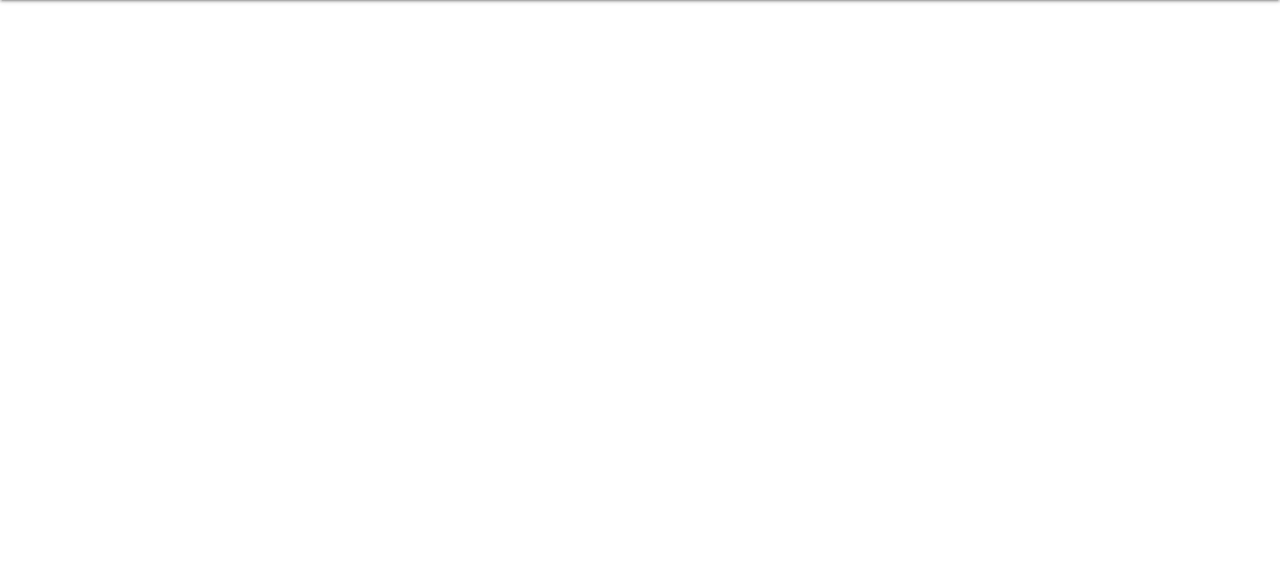
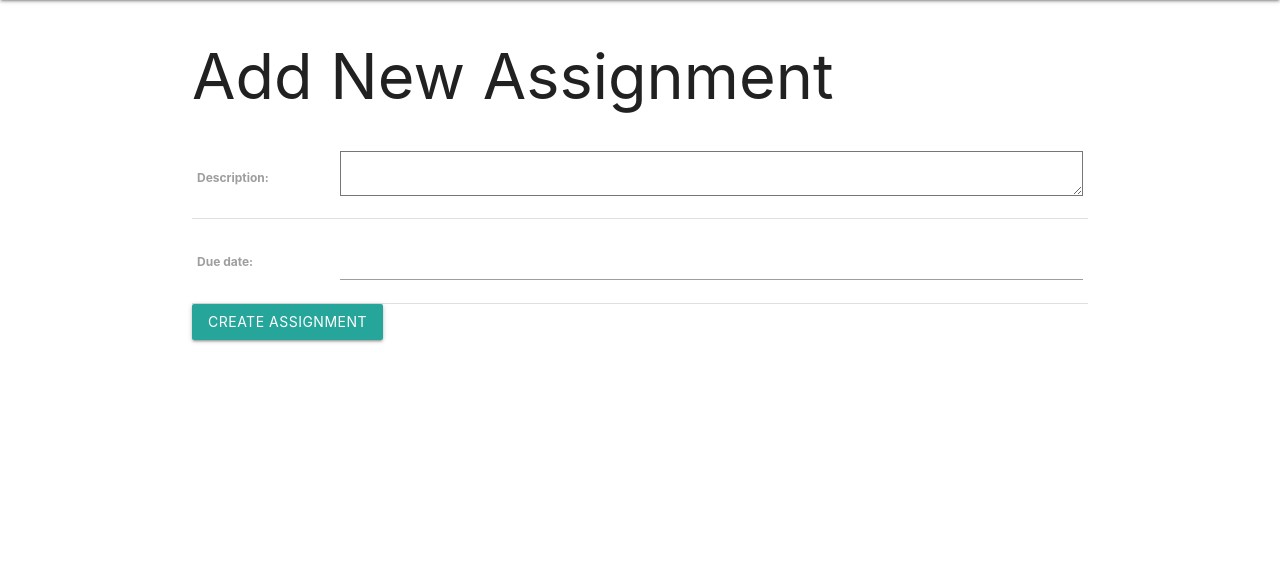
Before and after one commit to ssh930526/on-edge, a Django app: page /assignments/create/ in a window 1280 px wide. Shown: the part 64-644 px from the top of the page. Run offline with Django 3.2, Linux system fonts and the light colour scheme.

Commit message:
adds create assignment form

```diff
--- a/main_app/models.py
+++ b/main_app/models.py
@@ -16,7 +16,7 @@ class Student(models.Model):
 class Assignment(models.Model):
     description = models.TextField(max_length=1000)
     due_date = models.DateField()
-    completeted_date = models.DateField()
+    completed_date = models.DateField()
     teacher = models.ForeignKey(User, on_delete=CASCADE)
 
     def __str__(self):
--- a/main_app/templates/main_app/assignment_form.html
+++ b/main_app/templates/main_app/assignment_form.html
@@ -2,5 +2,13 @@
 
 {% block content %}
 
+<h1>Add New Assignment</h1>
 
+<form action="" method="POST">
+    {% csrf_token %}
+    <table>
+        {{ form.as_table }}
+    </table>
+    <input type="submit" value='Create Assignment' class="btn">
+</form>
 {% endblock %}
--- a/main_app/views.py
+++ b/main_app/views.py
@@ -18,4 +18,4 @@ class AssignmenDetail(DetailView ):
 
 class AssignmentCreate(CreateView):
     model = Assignment
-    fields = '__all__'
+    fields = ['description', 'due_date']
```
